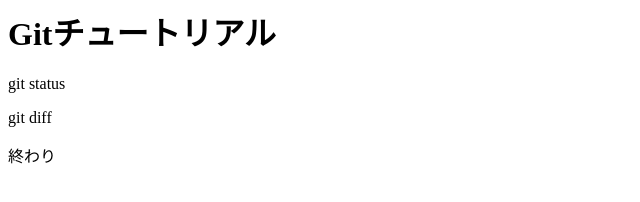
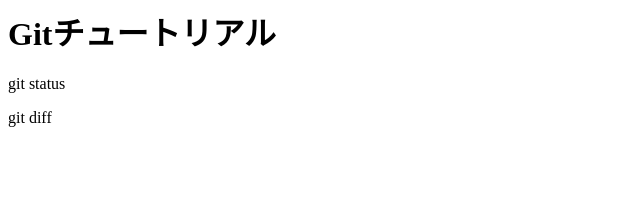
Before and after one commit to haru141/git_tutorial_sub, a plain HTML site: page index.html in a window 1280 px wide. Shown: the full height of the page, 0-640 px from the left. Drawn offline with Linux system fonts and the light colour scheme.

Commit message:
owariを削除

```diff
--- a/index.html
+++ b/index.html
@@ -1,4 +1,3 @@
 <h1>Gitチュートリアル</h1>
 <p>git status</p>
 <p>git diff</p>
-<p>終わり</p>
```
